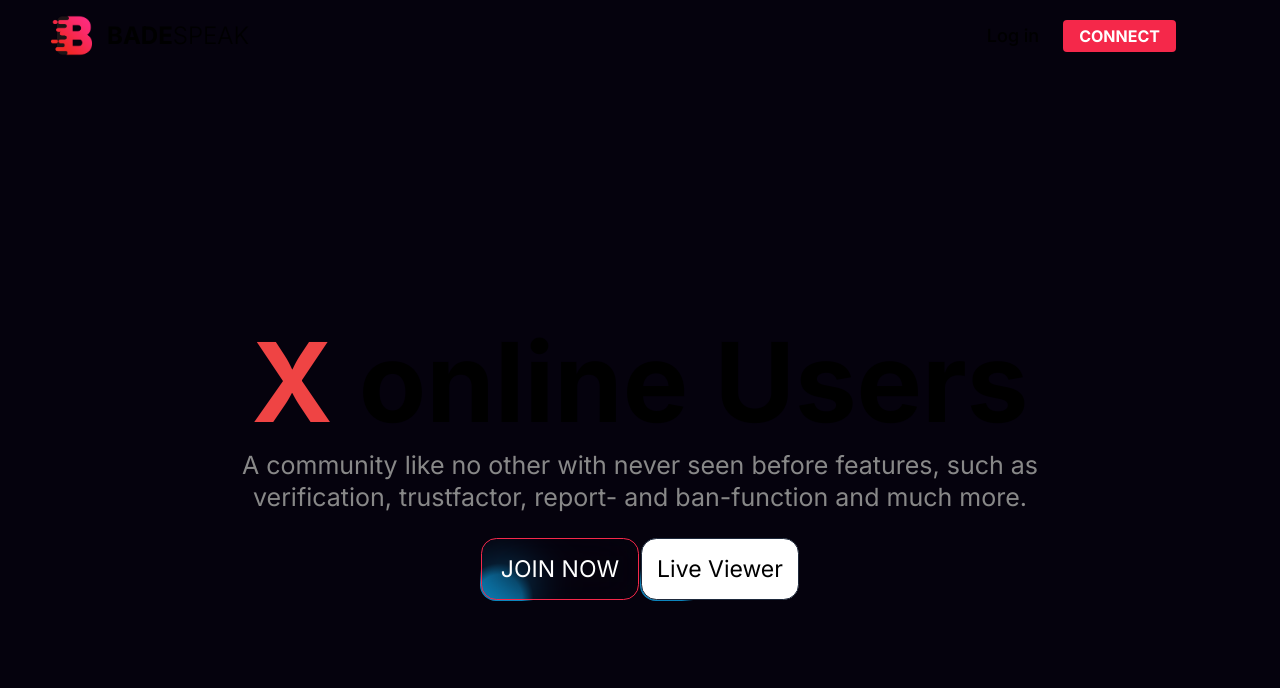
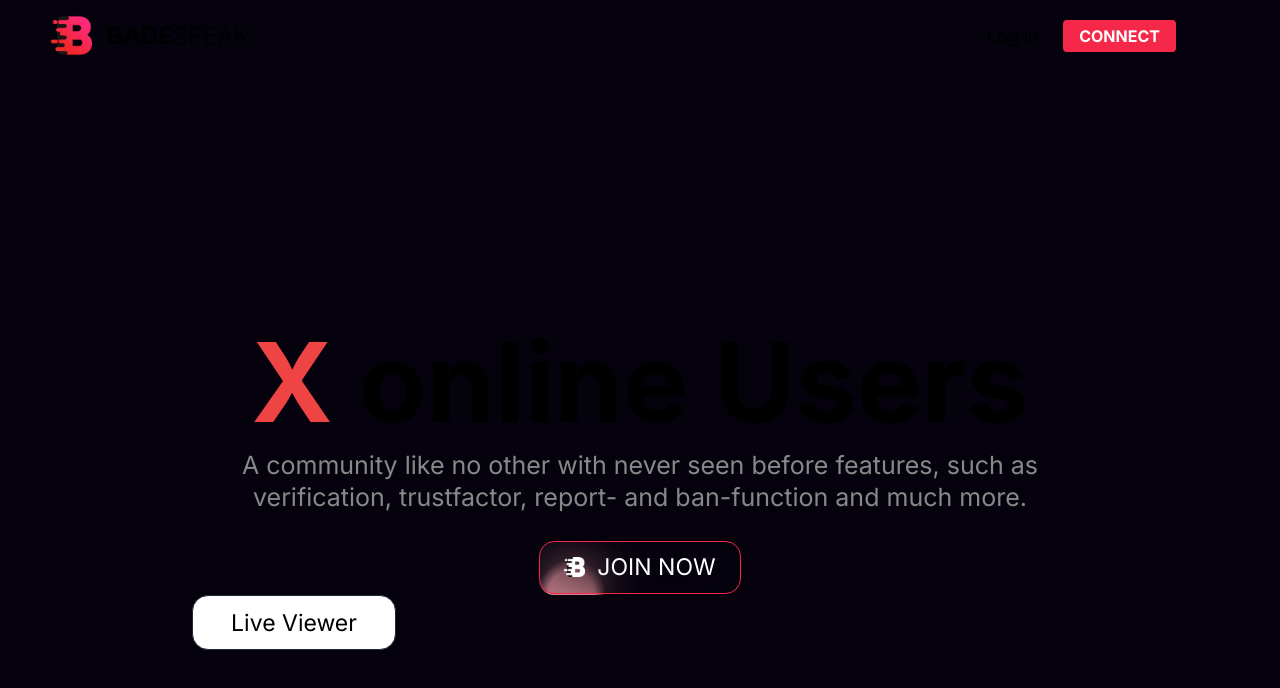
Before and after one commit to Badetuch/website_v3, a Next.js app: page / in a window 1280 px wide. Shown: the top 688 px of the page. Built offline with nearby package versions, Linux system fonts and the light colour scheme.

Commit message:
added JOIN NOW button swal and changed button styling

```diff
--- a/components/Body.tsx
+++ b/components/Body.tsx
@@ -1,9 +1,53 @@
 "use client"
 import React from 'react';
-import { Button } from '@/components/ui/moving-border';
+import { CustomButton } from '@/components/ui/moving-border';
+import { StaticButton } from './ui/staticButton';
+import Image from 'next/image';
+import Swal from 'sweetalert2'
+import { useRouter } from "next/navigation";
 
 
 const Body = () => {
+
+const handleConnectClick = () => {
+  Swal.fire({
+      title: 'WARNING',
+      html: `
+      <div style="font-weight: Normal">
+          By connecting, you are accepting our <a href="/terms" target="_blank" style='color:#F5284A;'>Terms of Service</a> and <a href="/privacy" target="_blank" style='color:#F5284A;'>Privacy Policy</a>.
+      </div>
+  `,
+      //text: 'By connecting, you are accepting our hrefToS and privacy policy. ',
+      icon: 'info',
+      color: '#fff',
+      showCancelButton: true,
+      denyButtonText: 'Abort',
+      confirmButtonText: 'CONNECT',
+      confirmButtonColor: '#F5284A',
+      background: '#1A1A1B',
+      customClass: {
+          title: 'custom-title',
+      }
+  }).then((result) => {
+      if (result.isConfirmed) {
+          window.location.href = 'ts3server://badespeak.net?port=9987';
+          Swal.fire({
+              title: "CONNECTED!",
+              color: '#fff',
+              text: "Please confirm the connection popup in your browser. Have fun!",
+              icon: "success",
+              confirmButtonColor: '#F5284A',
+              background: '#1A1A1B',
+              customClass: {
+                  title: 'custom-title',
+              }
+
+          });
+      }
+  });
+};
+
+
   return (
     <div className="py-64 px-4 mx-auto max-w-fit text-center">
       <div className='mb-4 leading-none md:text-5xl lg:text-6xl'>
@@ -14,18 +58,21 @@ const Body = () => {
           verification, trustfactor, report- and ban-function and much more.
         </div>
         <div>
-      <Button
+      <CustomButton
         borderRadius="1rem"
-        className="bg-transparent text-white font-normal text-[23px] border-connect-red hover:bg-connect-red"
+        onClick={handleConnectClick}
+        className="bg-transparent text-white font-normal text-[23px] border-connect-red hover:bg-connect-red active:bg-rose-800 transition-colors duration-200"
       >
+        <div className='pr-3'>
+        <Image src='/img/LOGO_white.png' alt='Icon' width={21} height={21} /></div>
         JOIN NOW
-      </Button>
-      <Button
+      </CustomButton>
+      <StaticButton
         borderRadius="1rem"
-        className="bg-white text-black font-normal text-[23px] hover:text-white hover:bg-transparent active:border-white active:text-white transition-colors duration-5"
+        className="bg-white pt-1 text-black font-normal text-[23px] hover:text-white hover:bg-transparent active:border-white active:text-white transition-colors duration-300"
       >
         Live Viewer
-      </Button>
+      </StaticButton>
     </div>
       </div>
       </div>
--- a/components/ui/moving-border.tsx
+++ b/components/ui/moving-border.tsx
@@ -10,7 +10,7 @@ import {
 import { useRef } from "react";
 import { cn } from "@/utils/cn";
 
-export function Button({
+export function CustomButton({
   borderRadius = "1rem",
   children,
   as: Component = "button",
@@ -32,7 +32,7 @@ export function Button({
   return (
     <Component
       className={cn(
-        "bg-transparent relative text-xl  h-16 w-40 p-[1px] overflow-hidden ",
+        "bg-transparent relative text-xl  h-[55px] w-[204px] p-[1px] overflow-hidden ",
         containerClassName
       )}
       style={{
@@ -47,7 +47,7 @@ export function Button({
         <MovingBorder duration={duration} rx="30%" ry="30%">
           <div
             className={cn(
-              "h-20 w-20 opacity-[0.8] bg-[radial-gradient(var(--sky-500)_40%,transparent_60%)]",
+              "h-20 w-20 opacity-[0.8] bg-[radial-gradient(var(--rose-300)_40%,transparent_60%)]",
               borderClassName
             )}
           />
--- /dev/null
+++ b/components/ui/staticButton.tsx
@@ -0,0 +1,35 @@
+import React from "react";
+import { cn } from "@/utils/cn";
+
+export function StaticButton({
+  borderRadius = "1rem",
+  children,
+  as: Component = "button",
+  containerClassName,
+  borderClassName,
+  className,
+  ...otherProps
+}: {
+  borderRadius?: string;
+  children: React.ReactNode;
+  as?: any;
+  containerClassName?: string;
+  borderClassName?: string;
+  className?: string;
+  [key: string]: any;
+}) {
+  return (
+    <Component
+      className={cn(
+        "relative bg-transparent text-xl h-[55px] w-[204px] p-[1px] overflow-hidden border border-slate-800 backdrop-blur-xl text-white flex items-center justify-center",
+        className
+      )}
+      style={{
+        borderRadius: borderRadius,
+      }}
+      {...otherProps}
+    >
+      <div className="relative z-10">{children}</div>
+    </Component>
+  );
+}
--- a/package.json
+++ b/package.json
@@ -9,6 +9,7 @@
     "lint": "next lint"
   },
   "dependencies": {
+    "@nextui-org/button": "^2.0.34",
     "clsx": "^2.1.1",
     "framer-motion": "^11.2.14",
     "next": "14.2.4",
```
Also changed, not shown: public/img/LOGO_white.png (added), 1 other file (tests, documents, lock files or other folders).
